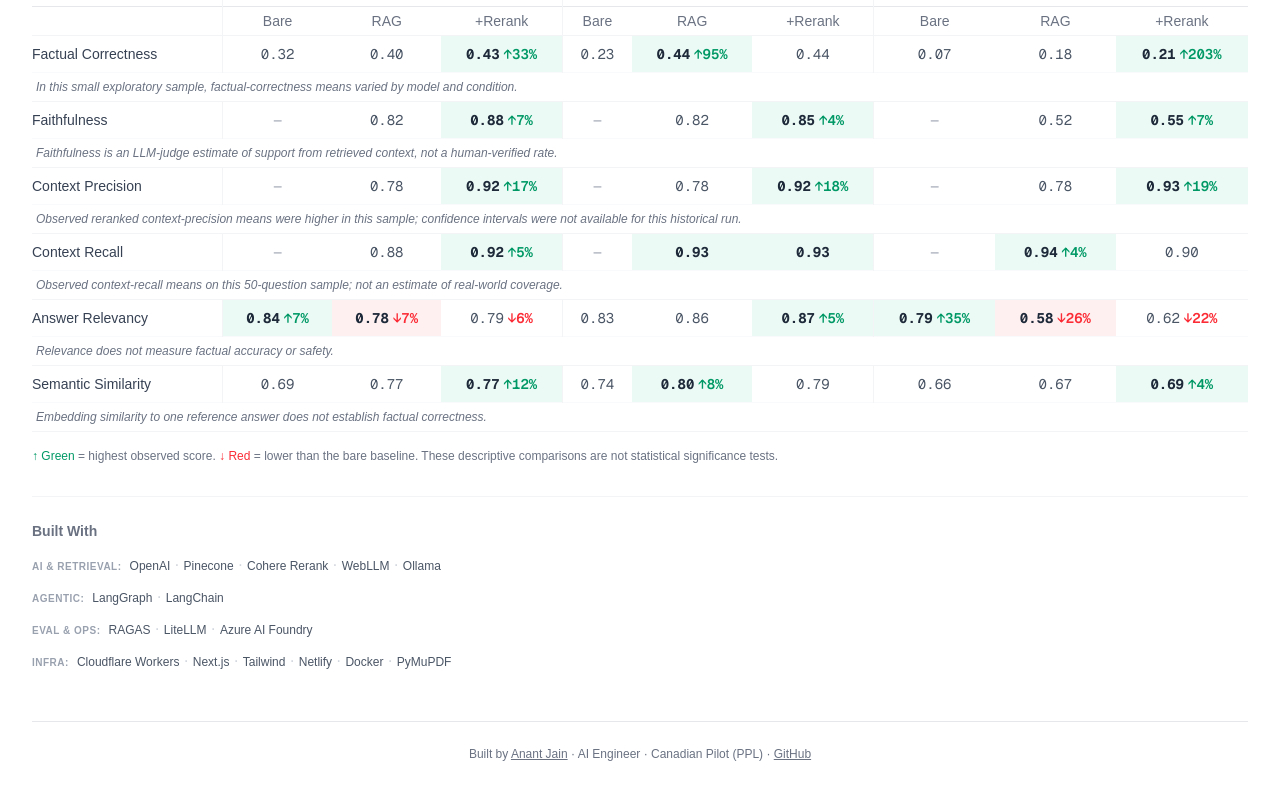
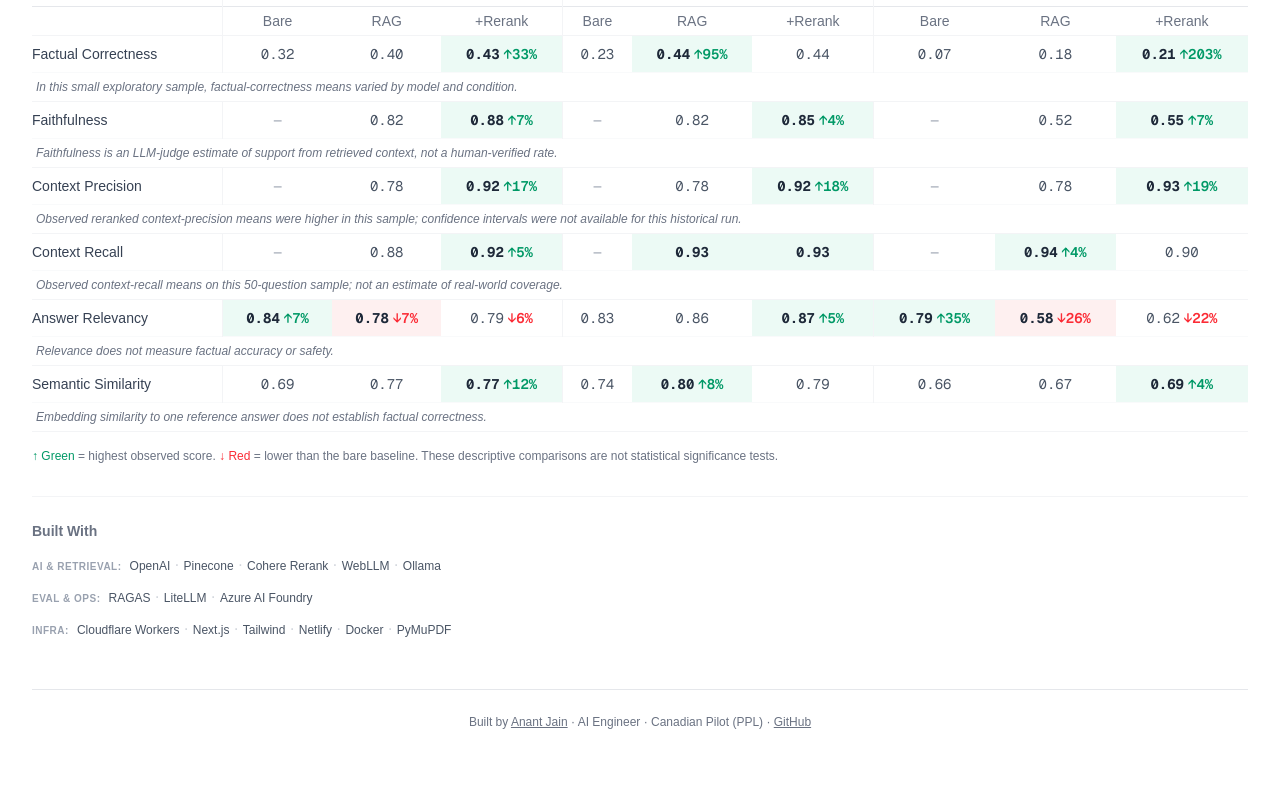
Before and after one commit to anant-j/AeroQuery, a Next.js app in the folder web/: page / in a window 1280 px wide. Shown: the part 561-1361 px from the top of the page. After the commit the page ends 1339 px from the top, so only its background shows below. Built offline with nearby package versions, Linux system fonts and the light colour scheme.

Commit message:
Update page.tsx

```diff
--- a/web/app/page.tsx
+++ b/web/app/page.tsx
@@ -615,10 +615,6 @@ export default function Home() {
             { name: "WebLLM", desc: "In-browser LLM", url: "https://webllm.mlc.ai" },
             { name: "Ollama", desc: "Local inference", url: "https://ollama.com" },
           ]},
-          { label: "Agentic", items: [
-            { name: "LangGraph", desc: "Agent state machine", url: "https://langchain-ai.github.io/langgraph/" },
-            { name: "LangChain", desc: "LLM orchestration", url: "https://www.langchain.com" },
-          ]},
           { label: "Eval & Ops", items: [
             { name: "RAGAS", desc: "6 metrics", url: "https://docs.ragas.io" },
             { name: "LiteLLM", desc: "Multi-provider", url: "https://docs.litellm.ai" },
```
